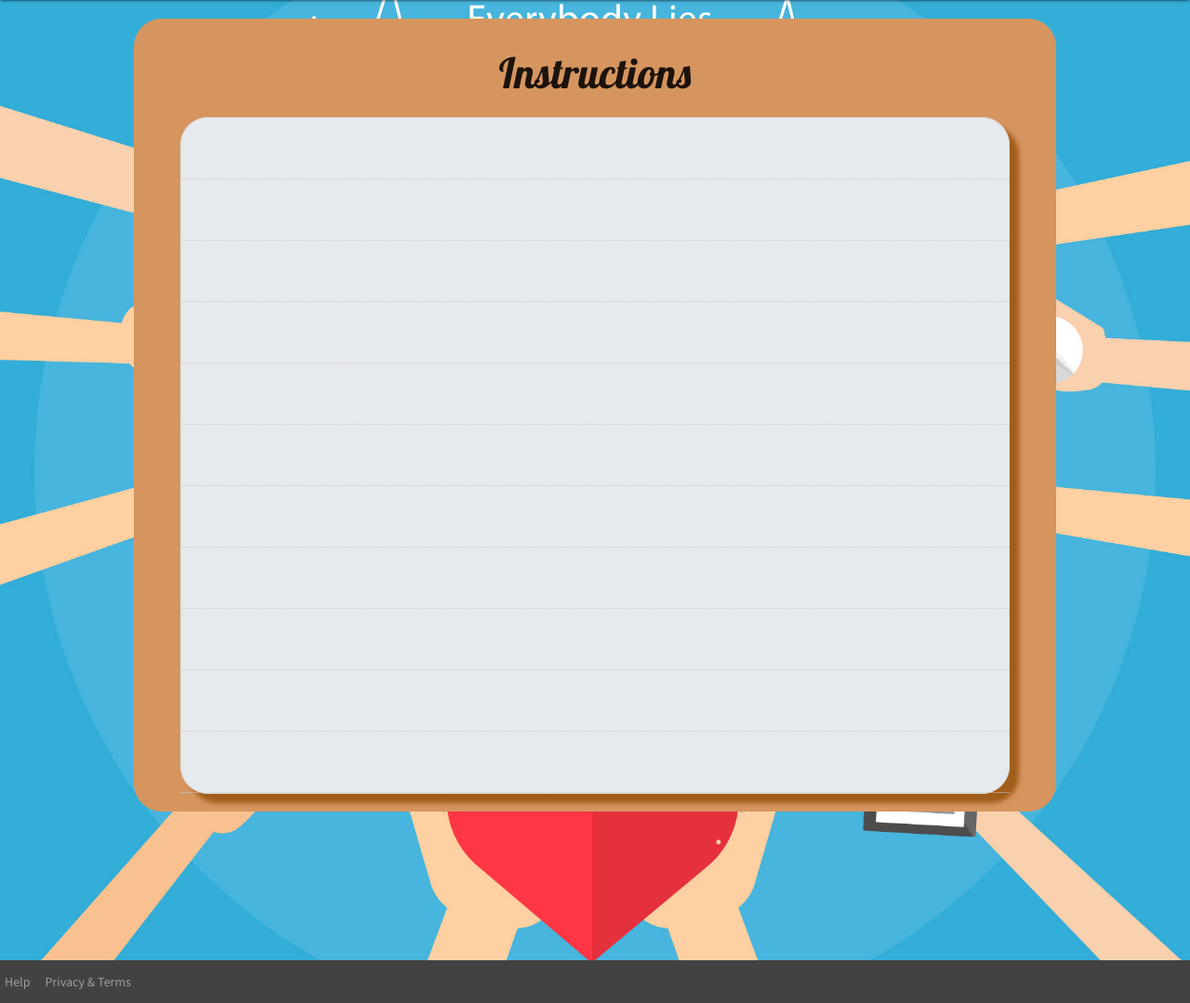
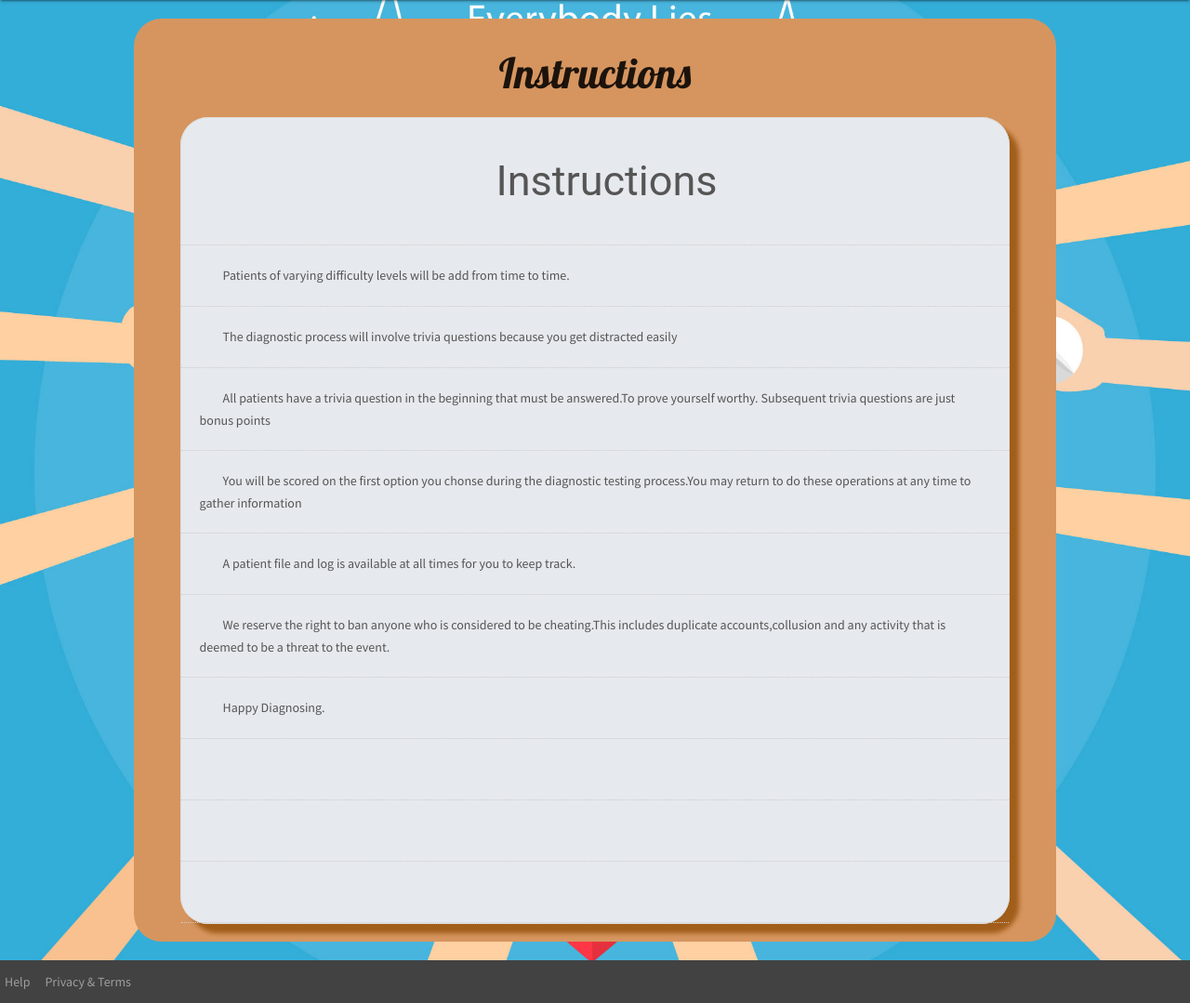
Before and after one commit to alangaurav/Everybody-Lies, a Flask app: page /rules in a window 1280 px wide. Shown: the part 64-1143 px from the top of the page at 93% size. Run offline with Flask 2, Linux system fonts and the light colour scheme; the visitor is signed in with stand-in values (Sample User, id 1); some libraries are stand-ins or nearby versions.

Commit message:
Frontend Patch 1000

```diff
--- a/app/templates/mcq.html
+++ b/app/templates/mcq.html
@@ -30,8 +30,8 @@
 	    <img src="image/user.png" class="user-avatar">
 	    <nav class="mdl-navigation">
 	    <a class="mdl-navigation__link" href="{{url_for('index')}}">Home</a>
-	        <a class="mdl-navigation__link" href="{{url_for('rules')}}">Rules</a>
-	        <a class="mdl-navigation__link" href="{{url_for('logout')}}">Logout</a>
+	     <a class="mdl-navigation__link" href="{{url_for('rules')}}">Rules</a>
+	     <a class="mdl-navigation__link" href="{{url_for('logout')}}">Logout</a>
 	     <a class="mdl-navigation__link modal__trigger" data-modal="#patientHistory">Patient File</a>
 	    </nav>
 	  </div>
--- a/app/templates/rules.html
+++ b/app/templates/rules.html
@@ -9,7 +9,7 @@
 	<link rel="stylesheet" href="https://code.getmdl.io/1.2.1/material.indigo-pink.min.css">
 	<link rel="stylesheet" type="text/css" href="{{url_for('static',filename='css/style.css')}}">
 	<link rel="stylesheet" type="text/css" href="{{url_for('static',filename='css/modal.css')}}">
-	<title>Gk</title>
+	<title>Rules</title>
 </head>
 <body>
 	<div class="theHeader mdl-layout mdl-js-layout">
@@ -74,20 +74,28 @@
 		  	<div class="notepad">
 		  		<div class="lines"></div>
 		  		<ul class="list">
-					<li>
+					<li class="center">
+						<h2>Instructions</h2>
 					</li>
 					<li>
+					Patients of varying difficulty levels will be add from time to time.
 					<li>
+					The diagnostic process will involve trivia questions because you get distracted easily
 					</li>
 					<li>
+					All patients have a trivia question in the beginning that must be answered.To prove yourself worthy. Subsequent trivia questions are just bonus points
 					</li>
 					<li>
+					You will be scored on the first option  you chonse during the diagnostic testing process.You may return to do these operations at any time to gather information
 					</li>
 					<li>
+					A patient file and log is available at all times for you to keep track.
 					</li>
 					<li>
+					We reserve the right to ban anyone who is considered to be cheating.This includes duplicate accounts,collusion and any activity that is deemed to be a threat to the event.
 					</li>
 					<li>
+					Happy Diagnosing.
 					</li>
 					<li>
 					</li>
```
